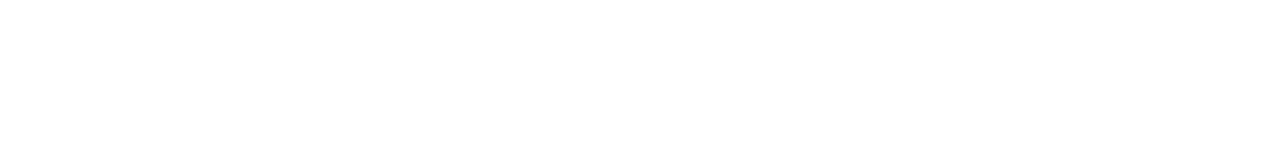
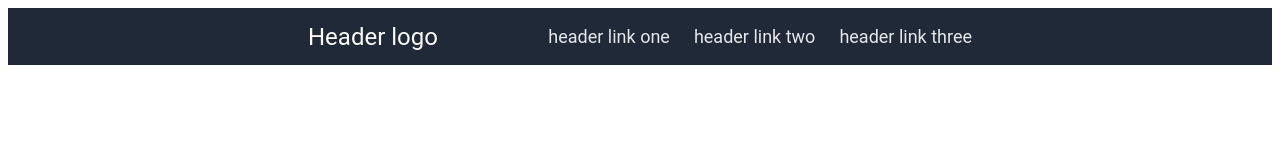
Before and after one commit to Halden-Aratro/odin-cssfinal, a plain HTML site: page index.html in a window 1280 px wide. Drawn offline with Linux system fonts and the light colour scheme.

Commit message:
added the header and styled it

```diff
--- a/index.html
+++ b/index.html
@@ -1,4 +1,23 @@
 <!DOCTYPE html>
 <html lang="en">
-    <meta charset="utf-8">
+    <head>
+        <title>Awesome website</title>
+        <meta charset="utf-8">
+        <link rel="stylesheet" href="style.css">
+    </head>
+
+    <body>
+        <div class="hero">
+            <div class="header">
+                <div class="logo">Header logo</div>
+                <ul class="right-links">
+                    <li><a href="#" alt="">header link one</a></li>
+                    <li><a href="#" alt="">header link two</a></li>
+                    <li><a href="#" alt="">header link three</a></li>
+                </ul>
+            </div>
+        </div>
+
+
+    </body>
 </html>
--- a/style.css
+++ b/style.css
@@ -0,0 +1,42 @@
+body {
+    font-family: roboto, sans-serif;
+    height: 100vh;
+}
+
+.hero,
+.main,
+.footer {
+    padding: 0px 300px;
+}
+
+.hero {
+    background: #1f2937;
+    align-items: flex-start;
+}
+
+.header {
+    display: flex;
+    justify-content: space-between;
+}
+
+.logo {
+    color: #f9faf8;
+    font-size: 24px;
+    display: flex;
+    align-items: center;
+}
+
+ul {
+    display: flex;
+    gap: 24px;
+}
+
+.right-links {
+    font-size: 18px;
+    list-style-type: none;
+}
+
+a {
+    color: #e5e7eb;
+    text-decoration: none;
+}
```
